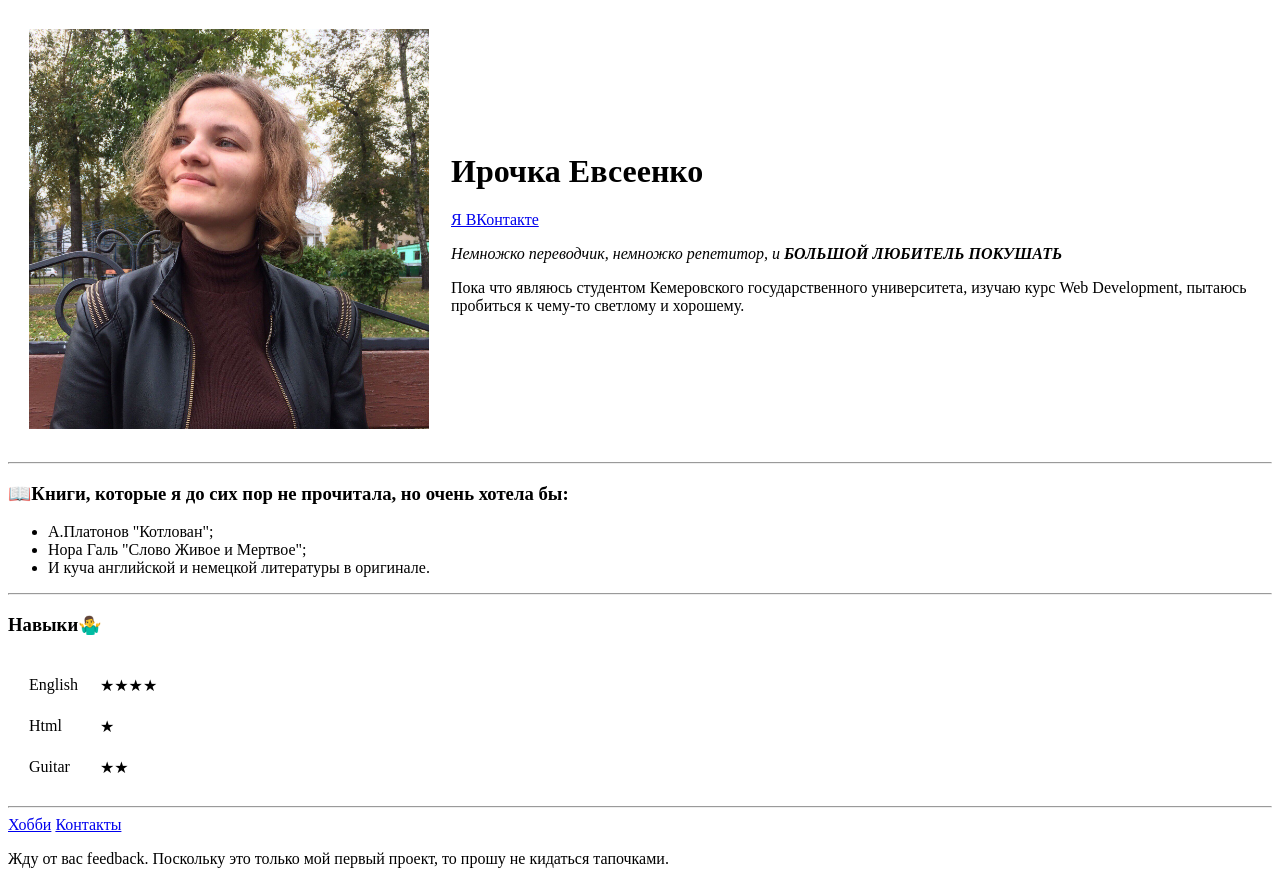
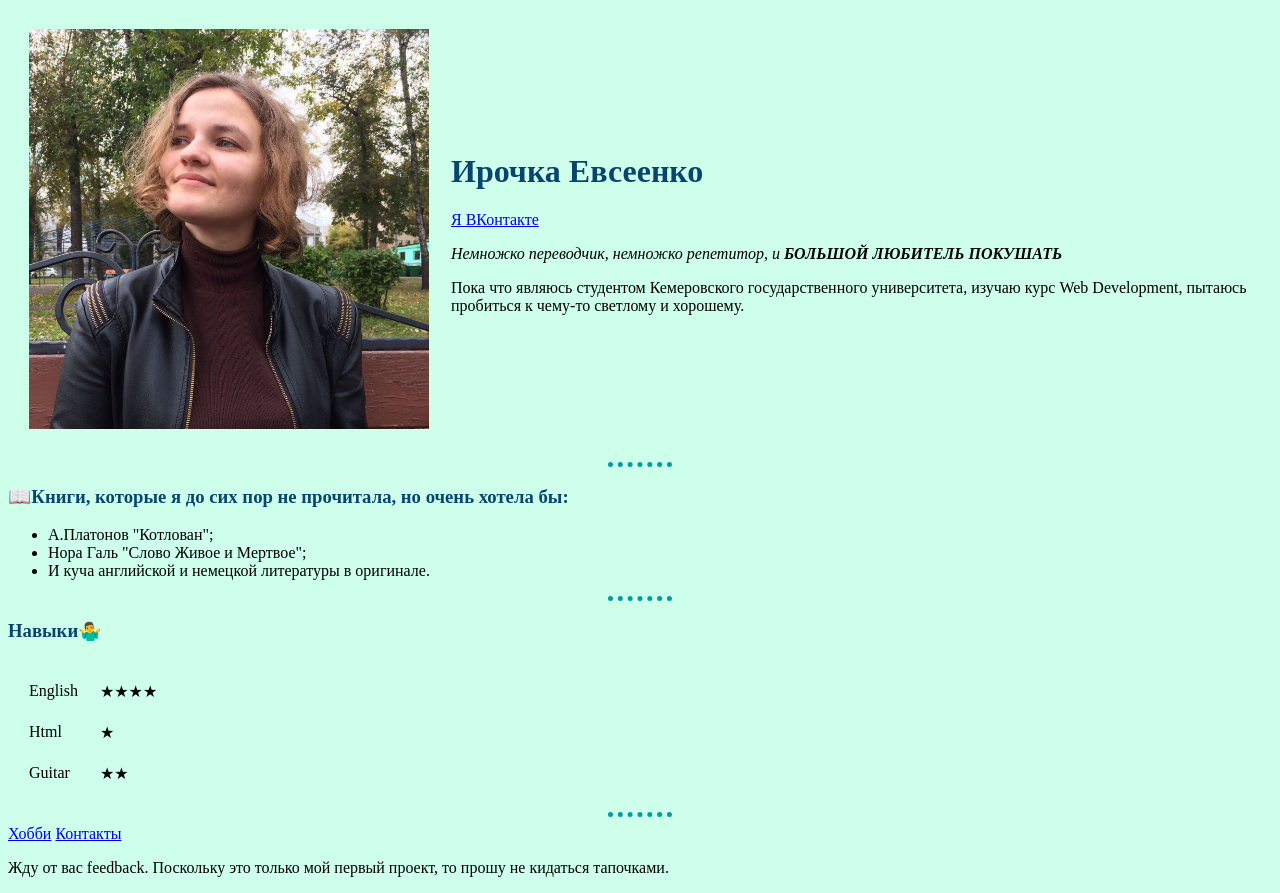
Before and after one commit to evseberg/CV, a plain HTML site: page index.html in a window 1280 px wide. Drawn offline with Linux system fonts and the light colour scheme.

Commit message:
Update index.html

```diff
--- a/index.html
+++ b/index.html
@@ -4,6 +4,26 @@
 <head>
   <meta charset="utf-8">
   <title>Первый сайт Ирочки</title>
+  <style>
+  body {
+    background-color: #cdffeb;
+  }
+  h1 {
+    color: #07456f;
+  }
+
+  h3 {
+    color: #07456f;
+  }
+
+  hr {
+    border-style: none;
+    border-top-style: dotted;
+    border-color: #009f9d;
+    border-width: 5px;
+    width: 5%;
+  }
+  </style>
 </head>
 
 <body>
```
